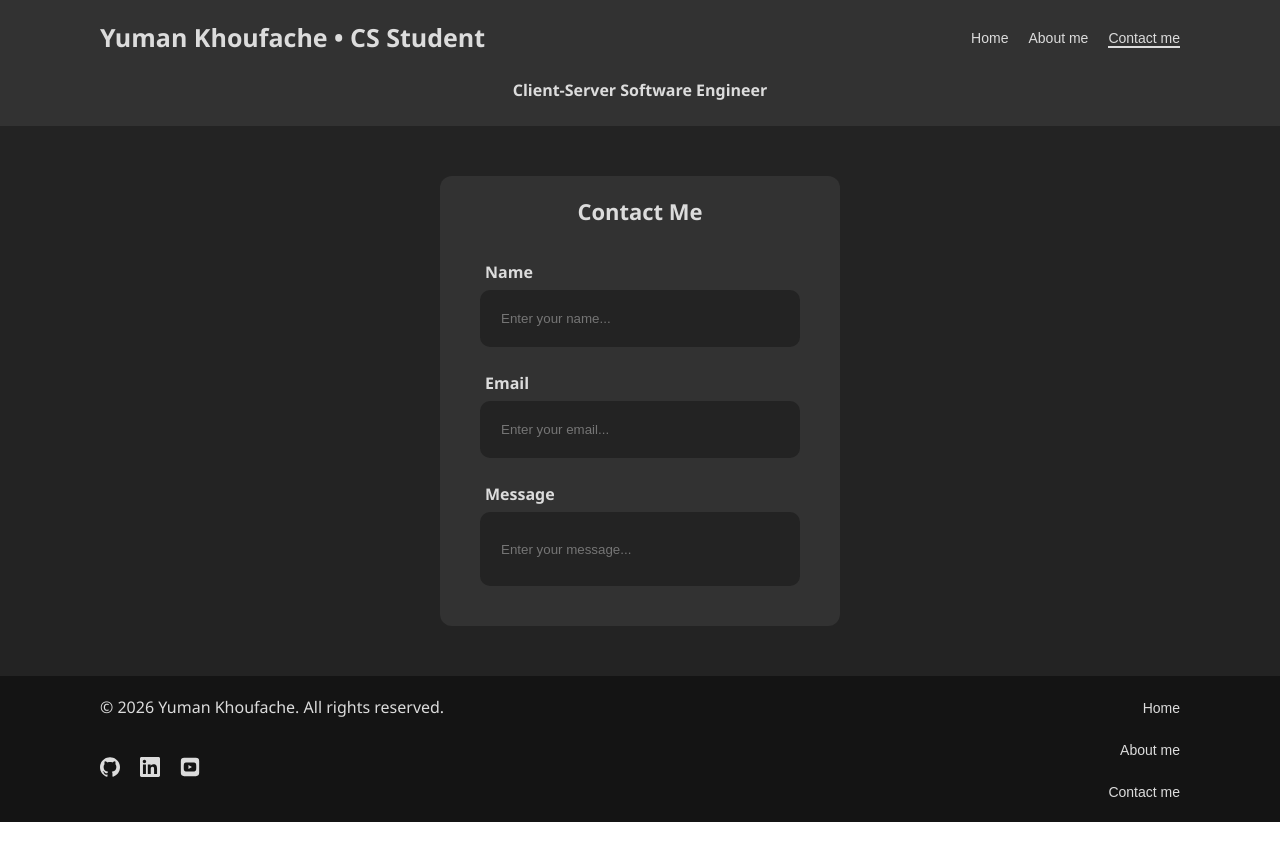
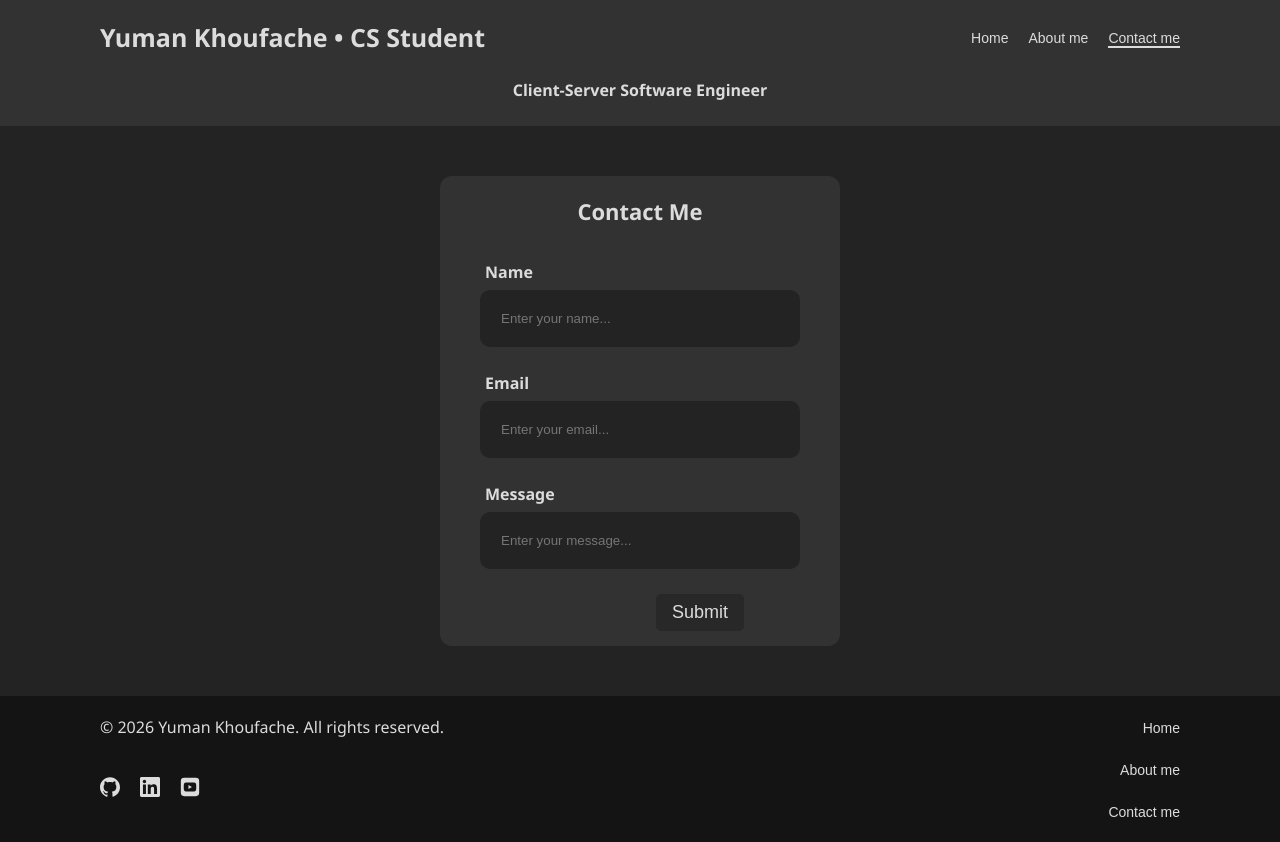
Before and after one commit to YumanKh/Portfolio, a React (Vite) app: page /ContactMe in a window 1280 px wide. Built offline with nearby package versions, Linux system fonts and the light colour scheme.

Commit message:
wip: Contact Me form state and status handling, EmailJS integration pending

```diff
--- a/package.json
+++ b/package.json
@@ -11,6 +11,7 @@
     "deploy": "npm run build && gh-pages -d dist"
   },
   "dependencies": {
+    "@emailjs/browser": "^4.4.1",
     "react": "^19.2.8",
     "react-dom": "^19.2.8",
     "react-router-dom": "^7.18.2"
--- a/src/ContactMe.tsx
+++ b/src/ContactMe.tsx
@@ -1,4 +1,22 @@
+import {useState} from "react"
+
 const ContactMe = () => {
+    const [name, setName] = useState("")
+    const [email, setEmail] = useState("")
+    const [message, setMessage] = useState("")
+    const [status, setStatus] = useState<"idle" | "sending" | "success" | "error">("idle");
+
+    const handleSubmit = async() => {
+        setStatus("sending");
+
+        try{
+            // API CALL
+            setStatus("success");
+        } catch (error) {
+            // API CALL
+            setStatus("error");
+        }
+    }
 
     return(
         <>
@@ -9,18 +27,30 @@ const ContactMe = () => {
                     <input
                         type="text"
                         placeholder="Enter your name..."
+                        value={name}
+                        onChange={(e) => setName(e.target.value)}
                     />
                     <h2>Email</h2>
                     <input
                         type="email"
                         placeholder="Enter your email..."
+                        value={email}
+                        onChange={(e) => setEmail(e.target.value)}
                     />
                     <h2>Message</h2>
                     <input
                         className="message-input"
                         type="text"
                         placeholder="Enter your message..."
+                        value={message}
+                        onChange={(e) => setMessage(e.target.value)}
                     />
+                    <button className={status === "sending" ? "disabled" : "send-button"} onClick={handleSubmit} disabled={status === "sending"}>
+                        Submit
+                    </button>
+                    {status === "sending" && <p>Sending...</p>}
+                    {status === "success" && <p>Message sent successfully.</p>}
+                    {status === "error" && <p>Error sending message. Please try again.</p>}
 
                 </div>
             </main>
--- a/src/index.css
+++ b/src/index.css
@@ -143,7 +143,6 @@ main {
         display: flex;
         justify-content: center;
         align-items: center;
-        padding-inline: 0;
     }
 
     .securevault-showcase {
@@ -408,7 +407,7 @@ main {
         flex-direction: column;
         align-items: center;
         width: 400px;
-        height: 450px;
+        height: 470px;
         gap: 5px;
         border-radius: 12px;
         background-color: var(--header-bg);
@@ -451,6 +450,22 @@ main {
             height: 100px;
             resize: none;
         }
+
+        .send-button{
+            margin-top: 20px;
+            margin-left: 120px;
+            background-color: var(--card-bg);
+            color: var(--text);
+            font-size: 18px;
+            border-color: transparent;
+            border-radius: 5px;
+            padding: 6px 14px;
+            cursor: pointer;
+        }
+
+        .send-button:hover {
+            background-color: rgb(60, 60, 60);
+        }
     }
 
 }
```
Also changed, not shown: 1 other file (tests, documents, lock files or other folders).
